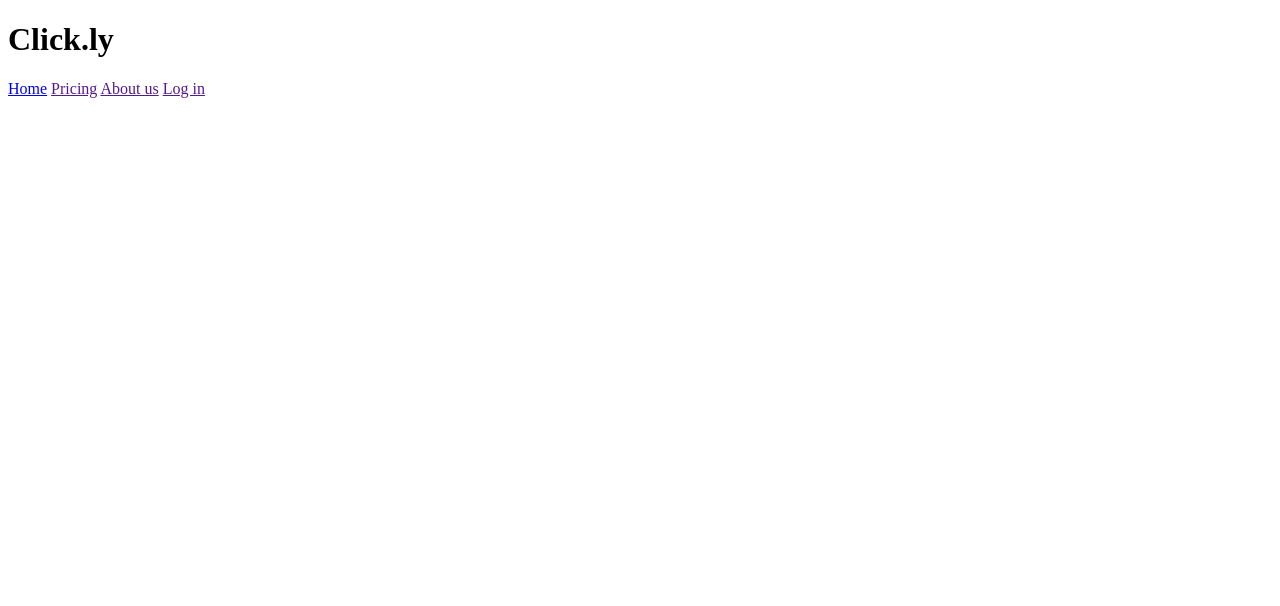
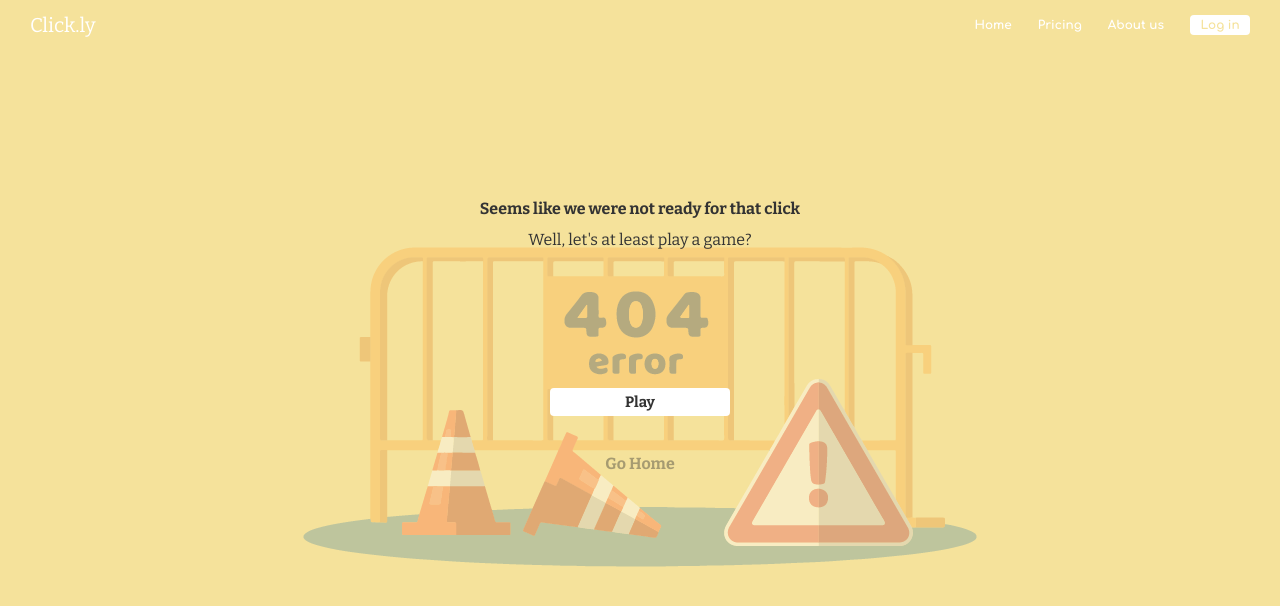
Before and after one commit to Sevothart/web_jokenpo, a plain HTML site: page src/404.html in a window 1280 px wide. Drawn offline with nearby package versions, Linux system fonts and the light colour scheme.

Commit message:
Crate folder structure and added 404 page design

```diff
--- a/src/404.html
+++ b/src/404.html
@@ -1,21 +1,52 @@
 <!DOCTYPE html>
-<html lang="en">
+<html lang="pt-br">
 
 <head>
+    <link href="https://fonts.googleapis.com/css?family=Bitter:400,400i,700&display=swap" rel="stylesheet">
+    <link href="https://fonts.googleapis.com/css?family=Comfortaa:300,400,500,600,700&display=swap" rel="stylesheet">
+
+    <link rel="stylesheet" href="css/settings/color.css">
+    <link rel="stylesheet" href="css/settings/gap.css">
+
+    <!-- After the :root settings, enable webbrowsers generality -->
+    <link rel="stylesheet" href="css/generic/reset.css">
+
+    <link rel="stylesheet" href="css/elements/base.css">
+
+    <link rel="stylesheet" href="css/components/main-logo.css">
+    <link rel="stylesheet" href="css/components/simple-action.css">
+    <link rel="stylesheet" href="css/components/primary-button.css">
+    <link rel="stylesheet" href="css/components/simple-title.css">
+    <link rel="stylesheet" href="css/components/simple-subtitle.css">
+
+    <link rel="stylesheet" href="css/containers/main-menu.css">
+    <link rel="stylesheet" href="css/containers/main-header.css">
+    <link rel="stylesheet" href="css/containers/main-stage.css">
+
     <meta charset="utf-8">
-    <title>Click.ly</title>
+    <title>Click.ly - Page not found</title>
 </head>
 
 <body>
-    <header>
-        <h1>Click.ly</h1>
-        <nav>
-            <a href="index.html">Home</a>
-            <a href="">Pricing</a>
-            <a href="">About us</a>
-            <a href="">Log in</a>
+    <header class="main-header">
+        <h1 class="main-logo">Click.ly</h1>
+
+        <nav class="main-menu">
+                <a href="index.html" class="simple-action">Home</a>
+                <a href="" class="simple-action">Pricing</a>
+                <a href="" class="simple-action">About us</a>
+                <a href="" class="primary-button">Log in</a>
         </nav>
     </header>
+
+    <section class="main-stage">
+        <h1 class="simple-title">Seems like we were not ready for that click</h1>
+        <h2 class="simple-subtitle">Well, let's at least play a game?</h2>
+        <a href="" class="primary-button -dark">Play</a>
+        <a href="" class="simple-action -light">Go Home</a>
+        <img src="images/404_2.png" alt="404 Not found image" class="main-image">
+    </section>
+
 </body>
 
 </html>
--- /dev/null
+++ b/src/css/components/main-logo.css
@@ -0,0 +1,4 @@
+.main-logo {
+    color: var(--color-second);
+    font-family: 'Bitter', serif;
+}
--- /dev/null
+++ b/src/css/components/primary-button.css
@@ -0,0 +1,15 @@
+.primary-button {
+    background-color: var(--color-second);
+    color: var(--color-first);
+
+    text-decoration: none;
+    font-family: 'Comfortaa', sans-serif;
+    font-weight: bold;
+
+    border-radius: 4px;
+}
+
+.primary-button.-dark {
+    color: var(--color-base);
+    font-family: 'Bitter', serif;
+}
--- /dev/null
+++ b/src/css/components/simple-action.css
@@ -0,0 +1,13 @@
+.simple-action {
+    color: var(--color-second);
+    text-decoration: none;
+    font-family: 'Comfortaa', sans-serif;
+    font-weight: bold;
+}
+
+.simple-action.-light {
+    color: var(--color-base);
+    opacity: 0.4;
+
+    font-family: 'Bitter', serif;
+}
--- /dev/null
+++ b/src/css/components/simple-subtitle.css
@@ -0,0 +1,4 @@
+.simple-subtitle {
+    color: #333333;
+    font-family: 'Bitter', serif;
+}
--- /dev/null
+++ b/src/css/components/simple-title.css
@@ -0,0 +1,5 @@
+.simple-title {
+    color: var(--color-base);
+    font-family: 'Bitter', serif;
+    font-weight: bold;
+}
--- /dev/null
+++ b/src/css/containers/main-header.css
@@ -0,0 +1,12 @@
+.main-header {
+    display: flex;
+    align-items: center;
+    justify-content: space-between;
+
+    /* padding with 3 values: top, right&&left, bottom */
+    padding: var(--gap-smaller) var(--gap-medium) 0;
+}
+
+.main-header > .main-logo {
+    font-size: 20px;
+}
--- /dev/null
+++ b/src/css/containers/main-menu.css
@@ -0,0 +1,15 @@
+.main-menu > .simple-action {
+    font-size: 12px;
+    margin-right: var(--gap-small);
+}
+
+.main-menu > .primary-button  {
+    font-size: 12px;
+    width: 60px;
+    height: 20px;
+
+    display: inline-flex;
+    align-items: center;
+    justify-content: center;
+    /* or display: inline-block; text-align: center; line-height: 20px; */
+}
--- /dev/null
+++ b/src/css/containers/main-stage.css
@@ -0,0 +1,40 @@
+.main-stage{
+    display: flex;
+    flex-direction: column;
+    align-items: center;
+}
+
+.main-stage > .simple-title {
+    padding-top: 166px;
+}
+
+.main-stage > .simple-subtitle {
+    padding-top: 15px;
+}
+
+.main-stage > .primary-button.-dark {
+    margin-top: 140px;
+
+    width: 180px;
+    height: 28px;
+
+    /* When line-height is set equal to height, text gets align in center Y */
+    line-height: 28px;
+    text-align: center;
+    font-size: 15px;
+}
+
+.main-stage > .simple-action.-light {
+    margin-top: 40px;
+}
+
+.main-stage > .main-image {
+    width: 674px;
+    height: 320px;
+
+    position: absolute;
+    z-index: -1;
+    opacity: 0.4;
+
+    padding-top: 212px;
+}
--- /dev/null
+++ b/src/css/elements/base.css
@@ -0,0 +1,3 @@
+body {
+    background-color: var(--color-first);
+}
--- /dev/null
+++ b/src/css/generic/reset.css
@@ -0,0 +1,48 @@
+/* http://meyerweb.com/eric/tools/css/reset/
+   v2.0 | 20110126
+   License: none (public domain)
+*/
+
+html, body, div, span, applet, object, iframe,
+h1, h2, h3, h4, h5, h6, p, blockquote, pre,
+a, abbr, acronym, address, big, cite, code,
+del, dfn, em, img, ins, kbd, q, s, samp,
+small, strike, strong, sub, sup, tt, var,
+b, u, i, center,
+dl, dt, dd, ol, ul, li,
+fieldset, form, label, legend,
+table, caption, tbody, tfoot, thead, tr, th, td,
+article, aside, canvas, details, embed,
+figure, figcaption, footer, header, hgroup,
+menu, nav, output, ruby, section, summary,
+time, mark, audio, video {
+	margin: 0;
+	padding: 0;
+	border: 0;
+	font-size: 100%;
+	font: inherit;
+	vertical-align: baseline;
+}
+/* HTML5 display-role reset for older browsers */
+article, aside, details, figcaption, figure,
+footer, header, hgroup, menu, nav, section {
+	display: block;
+}
+body {
+	line-height: 1;
+}
+ol, ul {
+	list-style: none;
+}
+blockquote, q {
+	quotes: none;
+}
+blockquote:before, blockquote:after,
+q:before, q:after {
+	content: '';
+	content: none;
+}
+table {
+	border-collapse: collapse;
+	border-spacing: 0;
+}
--- /dev/null
+++ b/src/css/settings/color.css
@@ -0,0 +1,5 @@
+:root {
+    --color-first: #F5E29B;
+    --color-second: white;
+    --color-base: #333333;
+}
--- /dev/null
+++ b/src/css/settings/gap.css
@@ -0,0 +1,5 @@
+:root {
+    --gap-smaller: 15px;
+    --gap-small: 22px;
+    --gap-medium: 30px;
+}
```
Also changed, not shown: src/images/404.jpg (added), src/images/404_2.png (added).
